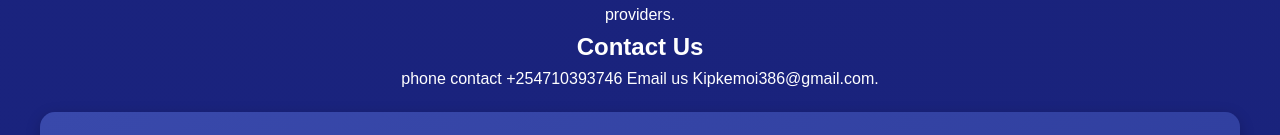
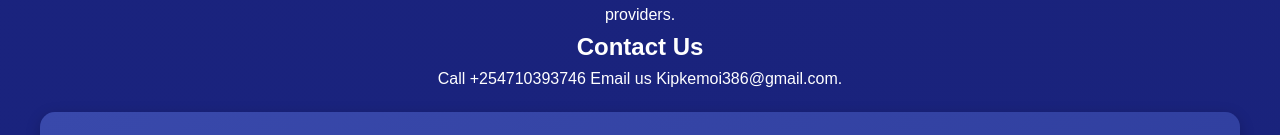
Before and after one commit to NbrMx3/Health-Website, a website: page index.html in a window 1280 px wide. Shown: the part 405-540 px from the top of the page. Drawn offline with Linux system fonts and the light colour scheme.

Commit message:
Update contact paragraph formatting in index.html

```diff
--- a/index.html
+++ b/index.html
@@ -47,7 +47,7 @@
       </section>
       <section id="contact">
         <h1>Contact Us</h1>
-        <p> phone contact +254710393746      Email us Kipkemoi386@gmail.com.</p>
+        <p> Call +254710393746                             Email us Kipkemoi386@gmail.com.</p>
       </section>
     </main>
 
```
